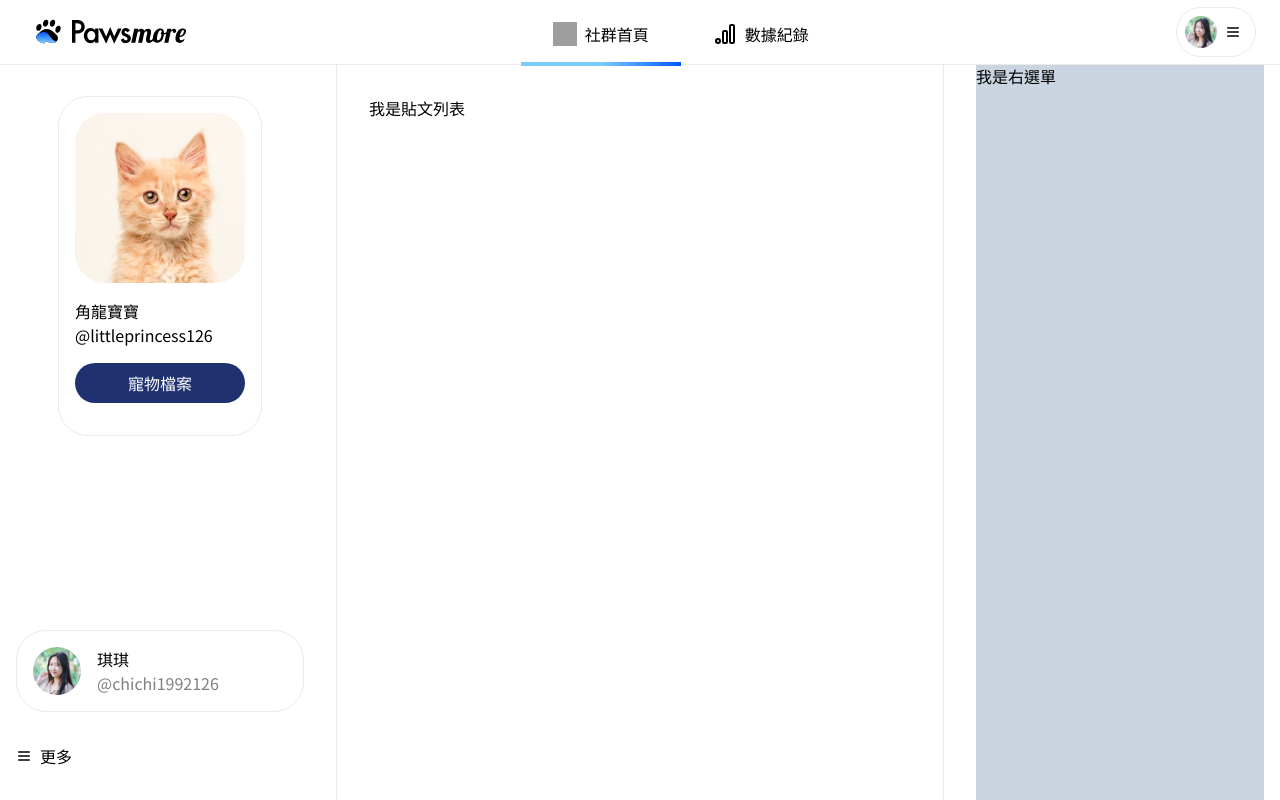
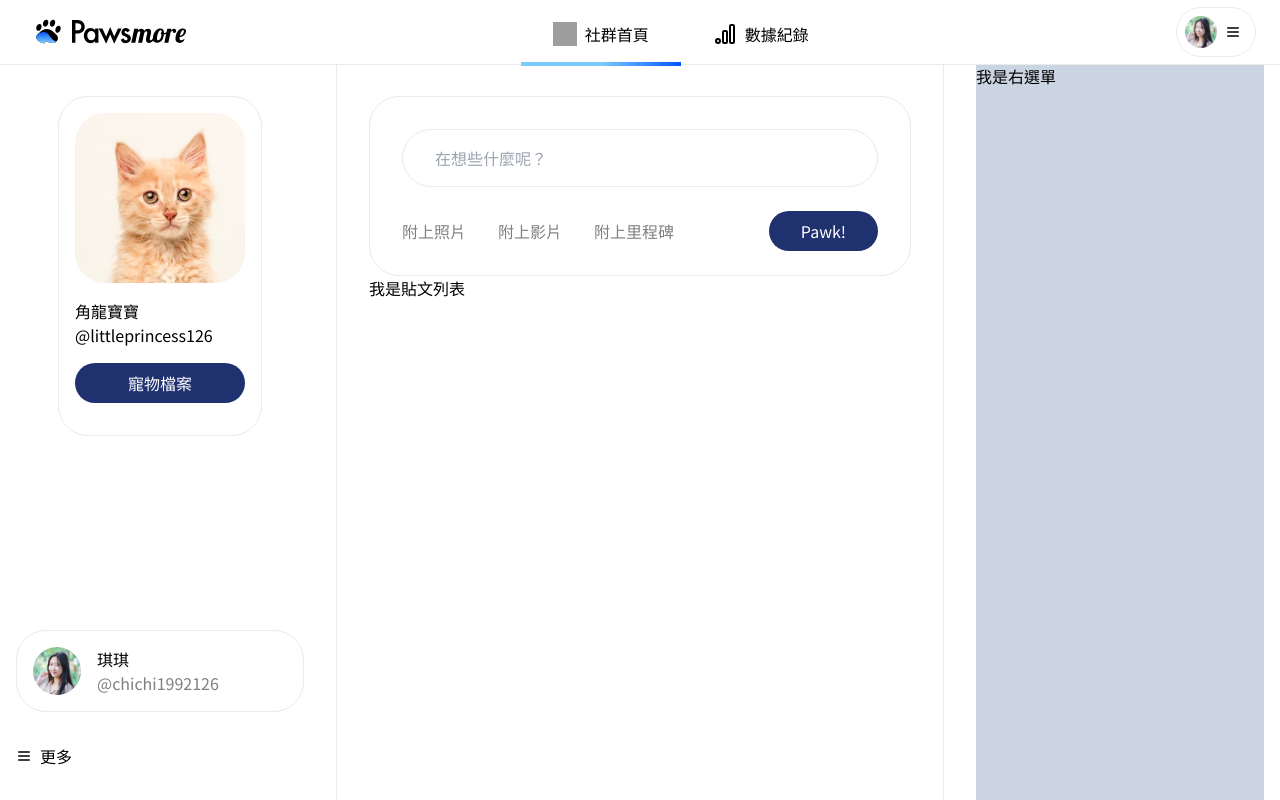
Before and after one commit to penspulse326/rocket_pawsmore, a Next.js app: page /test/social in a window 1280 px wide. Built offline with nearby package versions, Linux system fonts and the light colour scheme; grey boxes are pictures that could not be loaded.

Commit message:
style: add pawk button layout

```diff
--- a/src/components/SocialPostList.tsx
+++ b/src/components/SocialPostList.tsx
@@ -1,6 +1,27 @@
 export default function SocialPostList() {
   return (
     <div className="scrollbar-none col-span-6 p-8 border-x border-stroke bg-white overflow-y-scroll">
+      {/* 貼文按鈕 */}
+      <div className="px-8 pt-8 pb-6 border border-stroke rounded-[30px]">
+        <input
+          type="text"
+          placeholder="在想些什麼呢？"
+          className="px-8 py-4 w-full border border-stroke rounded-[30px] outline-none"
+        />
+        <div className="flex justify-between items-center mt-6">
+          <div className="flex gap-8 text-note">
+            <span>附上照片</span>
+            <span>附上影片</span>
+            <span>附上里程碑</span>
+          </div>
+          <button
+            type="button"
+            className="px-8 py-2 rounded-[30px] bg-primary text-white duration-300 hover:bg-primary/70"
+          >
+            Pawk!
+          </button>
+        </div>
+      </div>
       <ul className="h-[2000px]">我是貼文列表</ul>
     </div>
   );
```
